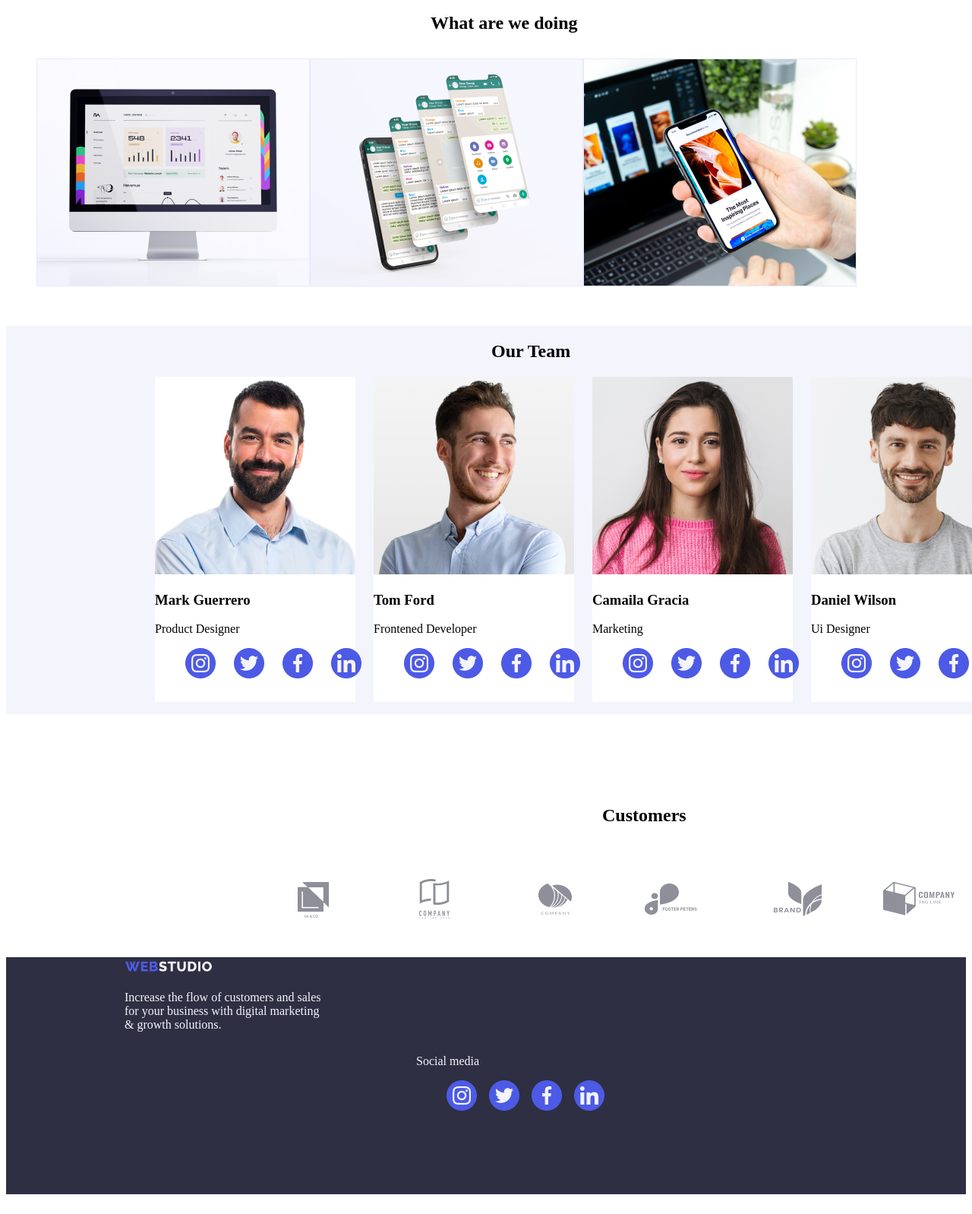
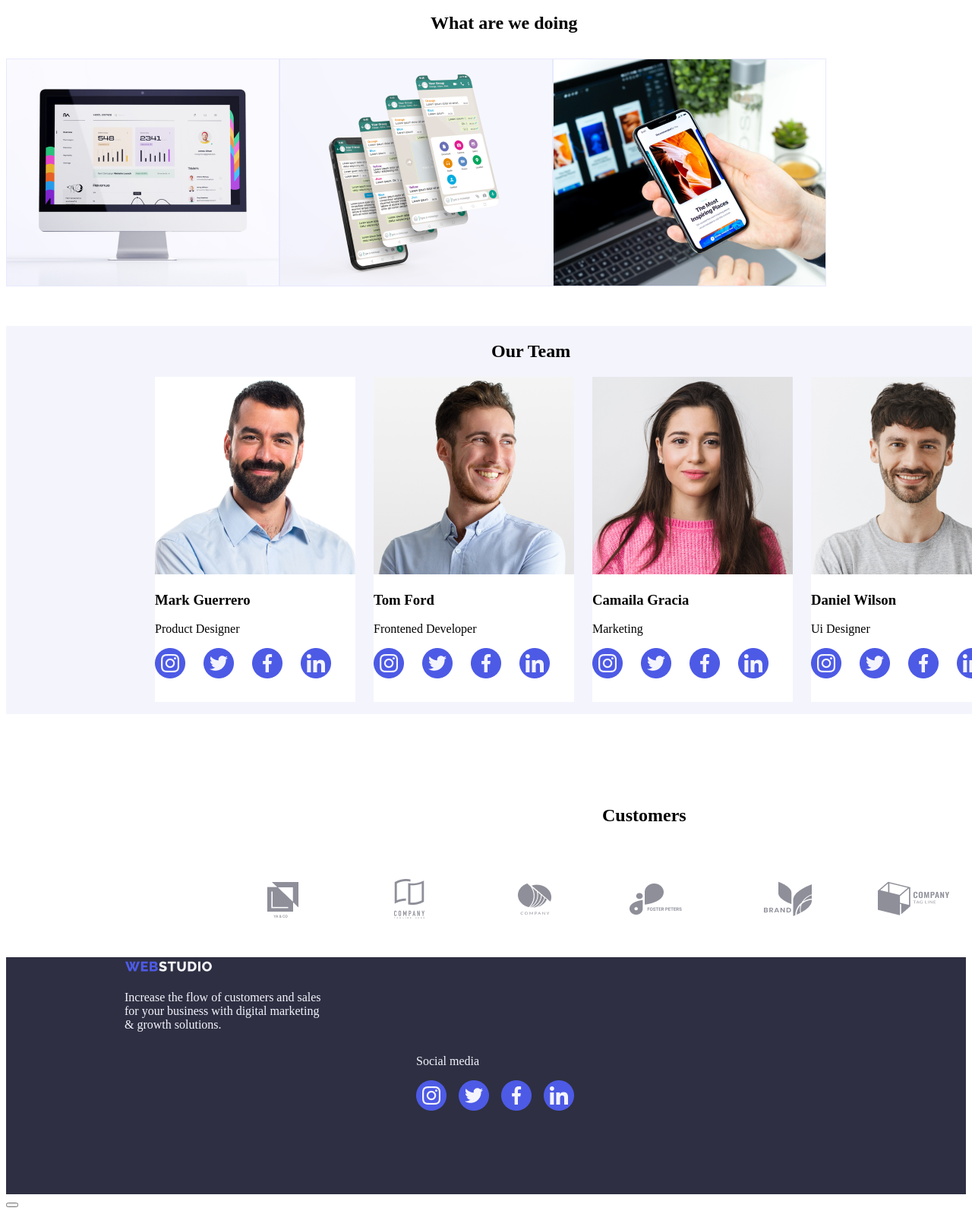
Before and after one commit to vetlittz/hw4, a website: page index.html in a window 1280 px wide. Shown: the part 1159-2757 px from the top of the page at 76% size. Drawn offline with Linux system fonts and the light colour scheme.

Commit message:
reverted chages

```diff
--- a/css/styles.css
+++ b/css/styles.css
@@ -76,6 +76,7 @@
     gap: 16px;
     width: 208px;
     height: 40px;
+    padding: 0;
 }
 
 .social{
@@ -112,12 +113,14 @@
     list-style: none;
     display: flex;
     gap: 24px;
+    padding: 0;
 }
 
 .benefits-list .text{
     width: 264px;
     height: 72px;
     font-weight: 400;
+    padding: 0;
 }
 
 .benefits-list .h-two{
@@ -144,6 +147,7 @@
 .wawd-list{
     list-style: none;
     display: flex;
+    padding: 0;
 }
 
 .team .container{
@@ -176,6 +180,7 @@
     list-style: none;
     display: flex;
     gap: 24px;
+    padding: 0;
 }
 
 .desc-member{
@@ -200,6 +205,7 @@
     margin-top: 54px;
     width: 1128;
     height: 88px;
+    padding: 0;
 }
 
 .customer{
--- a/index.html
+++ b/index.html
@@ -33,7 +33,7 @@
             <section class="service">
                 <h1 class="service-h1">Effective Solutions for Your Business</h1>
                 <img class="service-img" src="./images/people-office.jpg" alt="people office">
-                <button class="button" type="button" >Order service</button>
+                <button class="button" type="button" data-modal-open>Order service</button>
             </section>
             <section class="benefits">
                 <div class="benefits-container">
@@ -286,6 +286,13 @@
                 </div>
             </div>
         </footer>
+        <div class="modal">
+            <div>
+                <button type="button" class="close-button" data-modal-close>
+
+                </button>
+            </div>
+        </div>
         <script src="./js/modal.js"></script>
     </body>
 </html>
```
